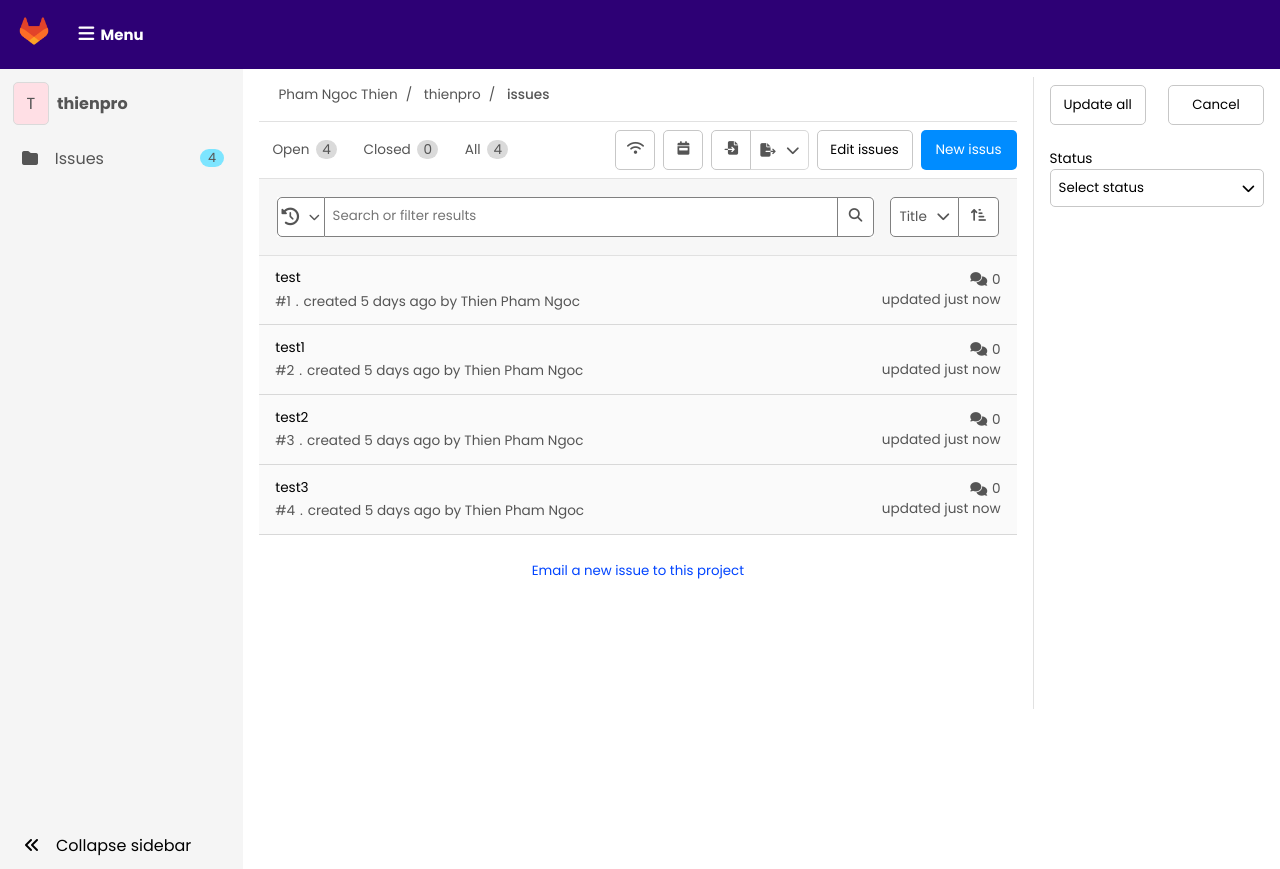
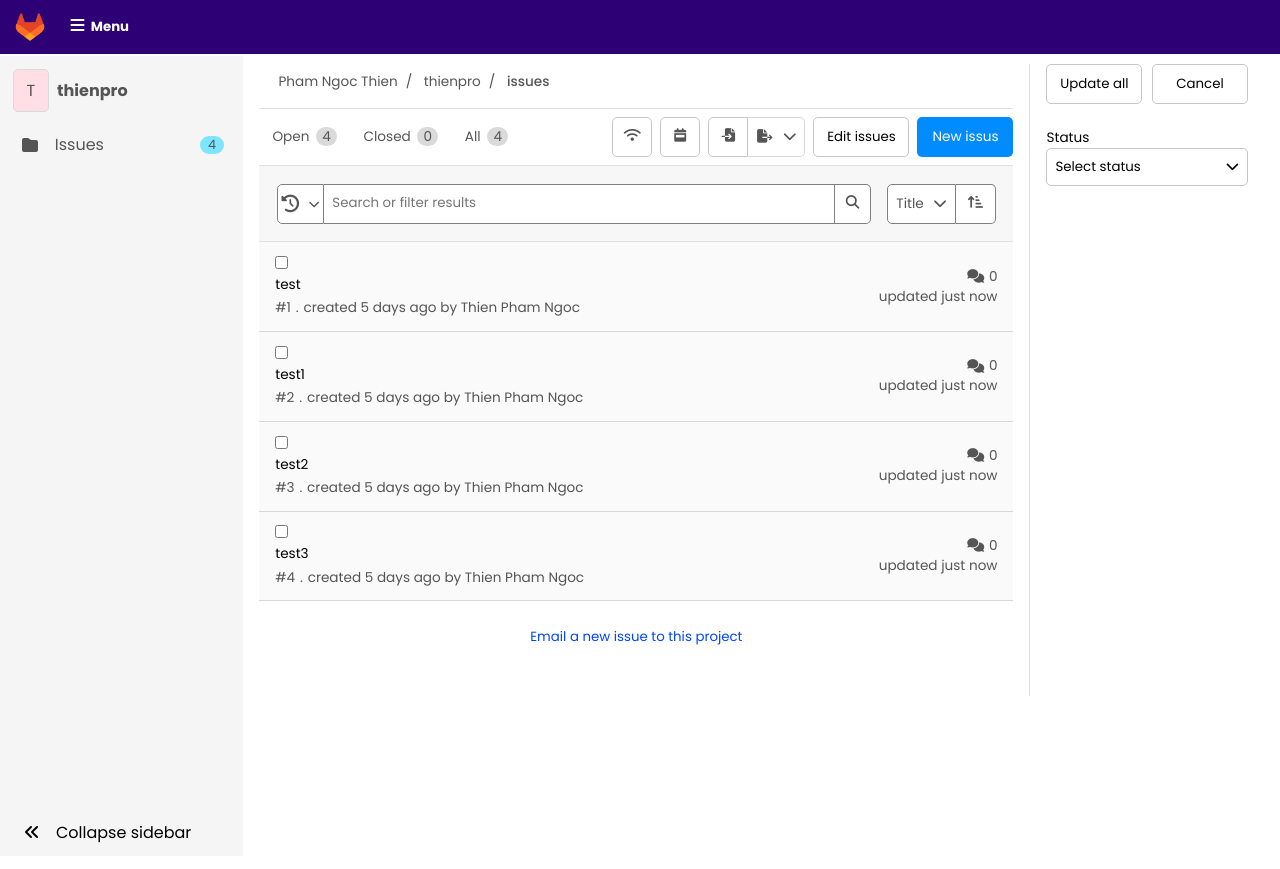
Before and after one commit to thienpham1567/sub-gitlab-demo, a Vue app: page /issues-list in a window 1280 px wide. Both pictures are taken after a click on the button "Edit issues". Built offline with nearby package versions, Linux system fonts and the light colour scheme; the HTML template or start-up script is replaced by a standard one.

Commit message:
working on update issues funtion

```diff
--- a/src/App.vue
+++ b/src/App.vue
@@ -44,9 +44,11 @@ const collapsed = () => {
 }
 
 .main-container {
+  position: absolute;
   display: flex;
   width: 100%;
   height: 100%;
+  top: 3.5rem;
 
   .sidebar {
     width: 19%;
--- a/src/components/Navigation.vue
+++ b/src/components/Navigation.vue
@@ -16,6 +16,7 @@ import { RouterLink } from 'vue-router';
 
 <style lang="scss" scoped>
 .header-content {
+  position: fixed;
   width: 100%;
   background-color: rgb(45, 0, 117);
   display: flex;
@@ -23,8 +24,14 @@ import { RouterLink } from 'vue-router';
   padding: .2rem .4rem;
   width: 100%;
   color: white;
+  z-index: 5;
 
   .logo {
+    width: 3rem;
+    height: 3rem;
+    display: flex;
+    align-items: center;
+    justify-content: center;
     cursor: pointer;
     border-radius: 10px;
 
@@ -39,7 +46,6 @@ import { RouterLink } from 'vue-router';
   }
 
   .menu-btn {
-    font-size: large;
     display: flex;
     gap: .4rem;
     margin-left: 1rem;
--- a/src/views/ListIssuesView.vue
+++ b/src/views/ListIssuesView.vue
@@ -43,7 +43,8 @@
                 <i class="fa-solid fa-chevron-down"></i>
               </RouterLink>
             </div>
-            <button :disabled="issuesStatePresent.issues.length === 0" class="btn issue-btn border-light-grey">Edit
+            <button @click="editIssues" :disabled="issuesStatePresent.issues.length === 0"
+              class="btn issue-btn border-light-grey">Edit
               issues</button>
             <RouterLink :to="{ name: 'create-issues' }" class="btn issue-btn new-btn">New issus</RouterLink>
           </div>
@@ -81,6 +82,7 @@
         <ul v-if="issuesStatePresent.issues.length > 0" class="issues-list">
           <li v-for="(issue, index) in issuesStatePresent.issues" :key="index" class="issue">
             <div class="issuable-main-info">
+              <input v-show="isClickedEditIssues" type="checkbox" :value="index" v-model="checkedItems">
               <div class="issue-title">
                 <RouterLink :to="{ name: 'home' }">{{ issue.title }}</RouterLink>
               </div>
@@ -121,10 +123,10 @@
         </div>
       </div>
     </div>
-    <div class="issuable-update-sidebar">
+    <div class="issuable-update-sidebar" :class="{ edit: isClickedEditIssues }">
       <div class="btns">
         <button class="btn issue-btn border-light-grey">Update all</button>
-        <button class="btn issue-btn border-light-grey">Cancel</button>
+        <button @click="editIssues" class="btn issue-btn border-light-grey">Cancel</button>
       </div>
       <div class="status">
         <label for="">Status</label>
@@ -132,10 +134,10 @@
           <span>Select status</span>
           <i class="fa-solid fa-chevron-down"></i>
         </button>
-        <ul class="dropdown-content list-status">
-          <li>Open</li>
-          <li>Closed</li>
-        </ul>
+        <div class="dropdown-content list-status">
+          <li @click="updateOpenStatus">Open</li>
+          <li @click="updateClosedStatus">Closed</li>
+        </div>
       </div>
     </div>
   </div>
@@ -147,7 +149,6 @@ import { ref } from 'vue';
 import { useRoute } from 'vue-router';
 import { RouterLink } from 'vue-router';
 import { useStore } from 'vuex';
-import { computed } from '@vue/reactivity';
 
 const store = useStore();
 const route = useRoute();
@@ -160,6 +161,8 @@ let issuesStatePresent = ref({
   presentState: "open",
   issues: openIssues
 });
+const isClickedEditIssues = ref(false);
+const checkedItems = ref([]);
 
 const toggleMenu = () => {
   store.dispatch('toggle_menu');
@@ -170,7 +173,6 @@ const toggleIssueStateOpen = () => {
     presentState: "open",
     issues: openIssues
   };
-
 }
 const toggleIssueStateClosed = () => {
   issuesStatePresent.value = {
@@ -185,6 +187,16 @@ const toggleIssueStateAll = () => {
     issues: issuesList
   };
 
+}
+
+const updateOpenStatus = () => {
+}
+
+const updateClosedStatus = () => {
+}
+
+const editIssues = () => {
+  isClickedEditIssues.value = !isClickedEditIssues.value;
 }
 </script>
 
@@ -393,22 +405,23 @@ const toggleIssueStateAll = () => {
   }
 
   .issuable-update-sidebar {
-    width: 30%;
+    visibility: hidden;
+    width: 0%;
     height: 39.5rem;
-    padding: .5rem 1rem;
-    margin-left: 1rem;
+    padding: .5rem 0rem;
     border-left: 1px solid rgb(225, 225, 225);
+    padding-right: 0;
     transition: all 0.3s ease-in-out;
-    padding-right: 0;
 
     .btns {
-      display: flex;
+      display: none;
       align-items: center;
       justify-content: space-between;
       margin-bottom: 1.5rem;
     }
 
     .status {
+      display: none;
       width: 100%;
       position: relative;
 
@@ -434,9 +447,27 @@ const toggleIssueStateAll = () => {
       }
     }
   }
+
+  .edit {
+    visibility: visible;
+    width: 30%;
+    transition: all 0.3s ease-in-out;
+    padding: 0 1rem;
+    margin-left: 1rem;
+
+    .btns {
+      display: flex;
+    }
+
+    .status {
+      display: block;
+    }
+  }
 }
 
 @media screen and (max-width:990px) {
+  .main-page {
+    .issuable-list-container {
       .top-area {
         flex-direction: column-reverse;
 
@@ -446,8 +477,11 @@ const toggleIssueStateAll = () => {
         }
       }
     }
+  }
+}
 
 @media screen and (max-width:767px) {
+  .main-page {
 
     .bread-crumb {
       .bars-menu {
@@ -503,5 +537,19 @@ const toggleIssueStateAll = () => {
         }
       }
     }
+
+    .issuable-update-sidebar {
+      width: 35%;
+      position: fixed;
+      top: 0;
+      right: 0;
+      background-color: white;
+      z-index: 1;
+
+      .btns {
+        margin-top: 5rem;
+      }
+    }
+  }
 }
 </style>
```
Lines whose indentation alone changed are shown as unchanged.
